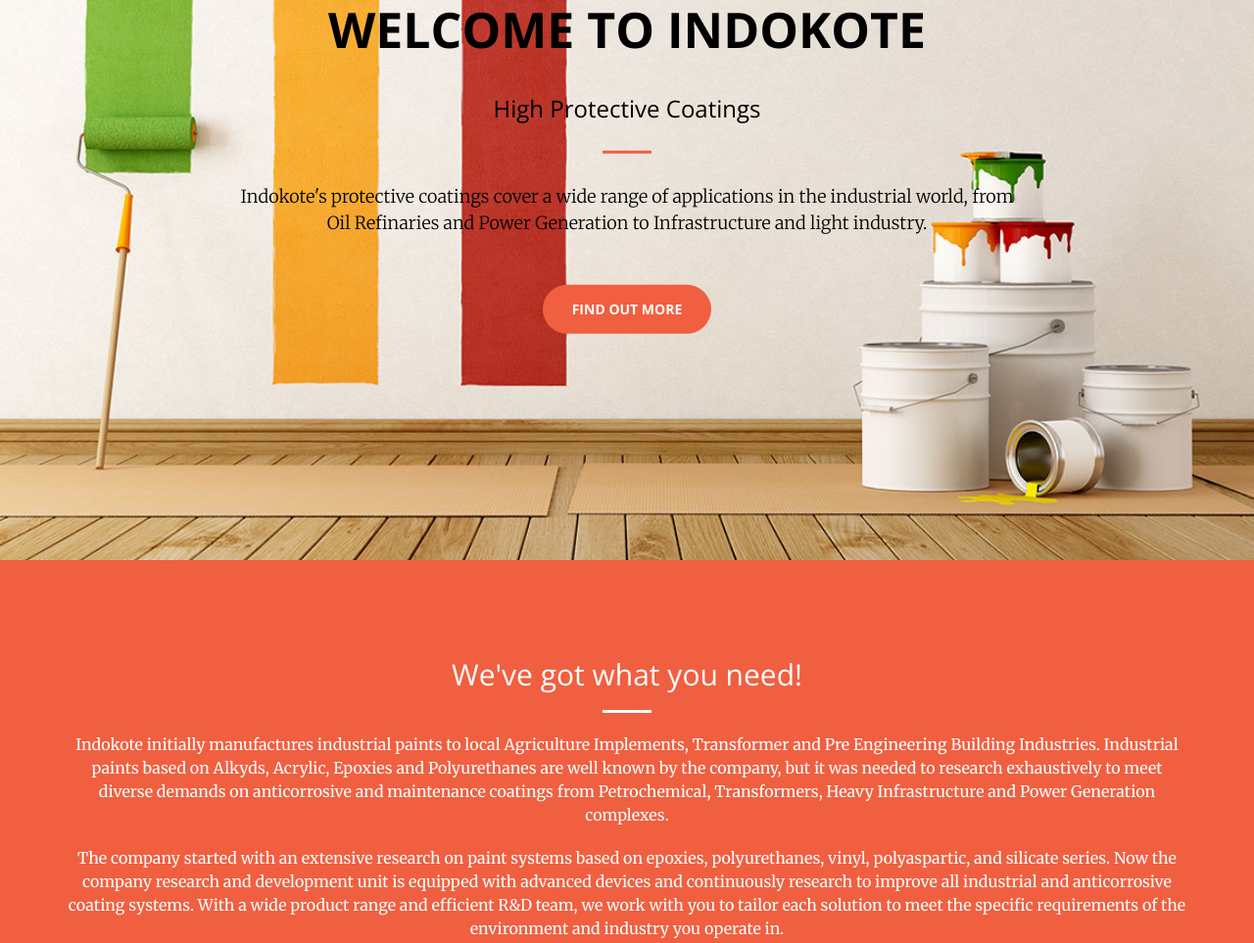
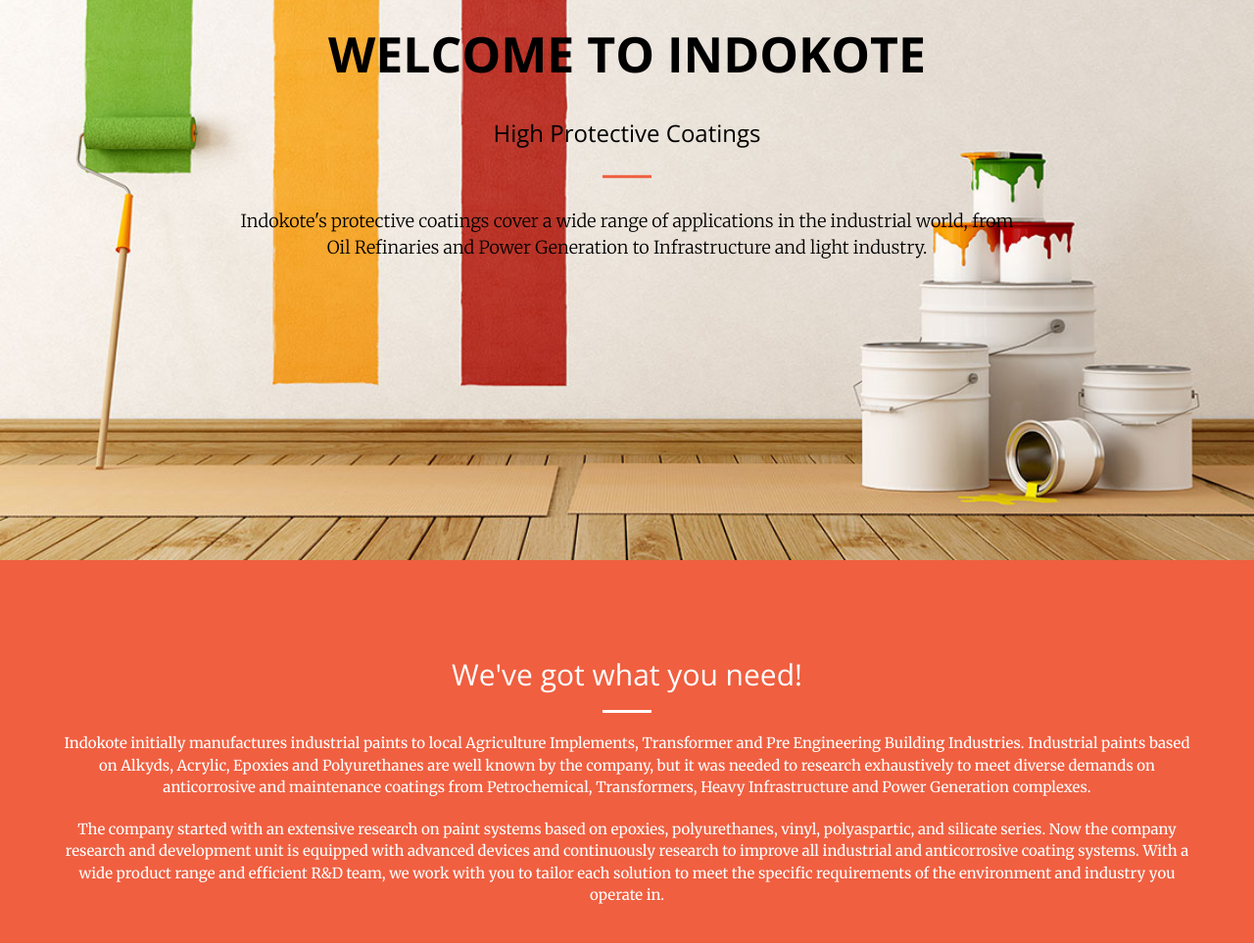
Before and after one commit to ashish1512/Indokote, a website: page index.html in a window 1280 px wide. Shown: the part 228-1191 px from the top of the page at 98% size. Drawn offline with nearby package versions, Linux system fonts and the light colour scheme.

Commit message:
fontsize_updated

```diff
--- a/index.html
+++ b/index.html
@@ -92,7 +92,7 @@
                 <h3 id="homeHeading" style="color: black;">High Protective Coatings</h3>
                 <hr>
                 <p style="color: black;">Indokote's protective coatings cover a wide range of applications in the industrial world, from Oil Refinaries and Power Generation to Infrastructure and light industry. </p>
-                <a href="#about" class="btn btn-primary btn-xl page-scroll">Find Out More</a>
+
             </div>
         </div>
     </header>
@@ -104,10 +104,10 @@
                     <h2 class="section-heading">We've got what you need!</h2>
                     <hr class="light">
                 </div>
-                <p style="text-align: center;">Indokote initially manufactures industrial paints to local Agriculture Implements, Transformer and Pre Engineering Building Industries. Industrial paints based on Alkyds, Acrylic, Epoxies and Polyurethanes are well known by the company, but it was needed to research exhaustively to meet diverse demands on anticorrosive and maintenance coatings from Petrochemical, Transformers, Heavy Infrastructure and Power Generation complexes.
+                <p style="text-align: center;font-size: 15px;">Indokote initially manufactures industrial paints to local Agriculture Implements, Transformer and Pre Engineering Building Industries. Industrial paints based on Alkyds, Acrylic, Epoxies and Polyurethanes are well known by the company, but it was needed to research exhaustively to meet diverse demands on anticorrosive and maintenance coatings from Petrochemical, Transformers, Heavy Infrastructure and Power Generation complexes.
                 </p>
 
-                <p style="text-align: center;">
+                <p style="text-align: center;font-size: 15px;">
                 The company started with an extensive research on paint systems based on epoxies, polyurethanes, vinyl, polyaspartic, and silicate series. Now the company research and development unit is equipped with advanced devices and continuously research to improve all industrial and anticorrosive coating systems. With a wide product range and efficient R&D team, we work with you to tailor each solution to meet the specific requirements of the environment and industry you operate in.
                 </p>
 
```
